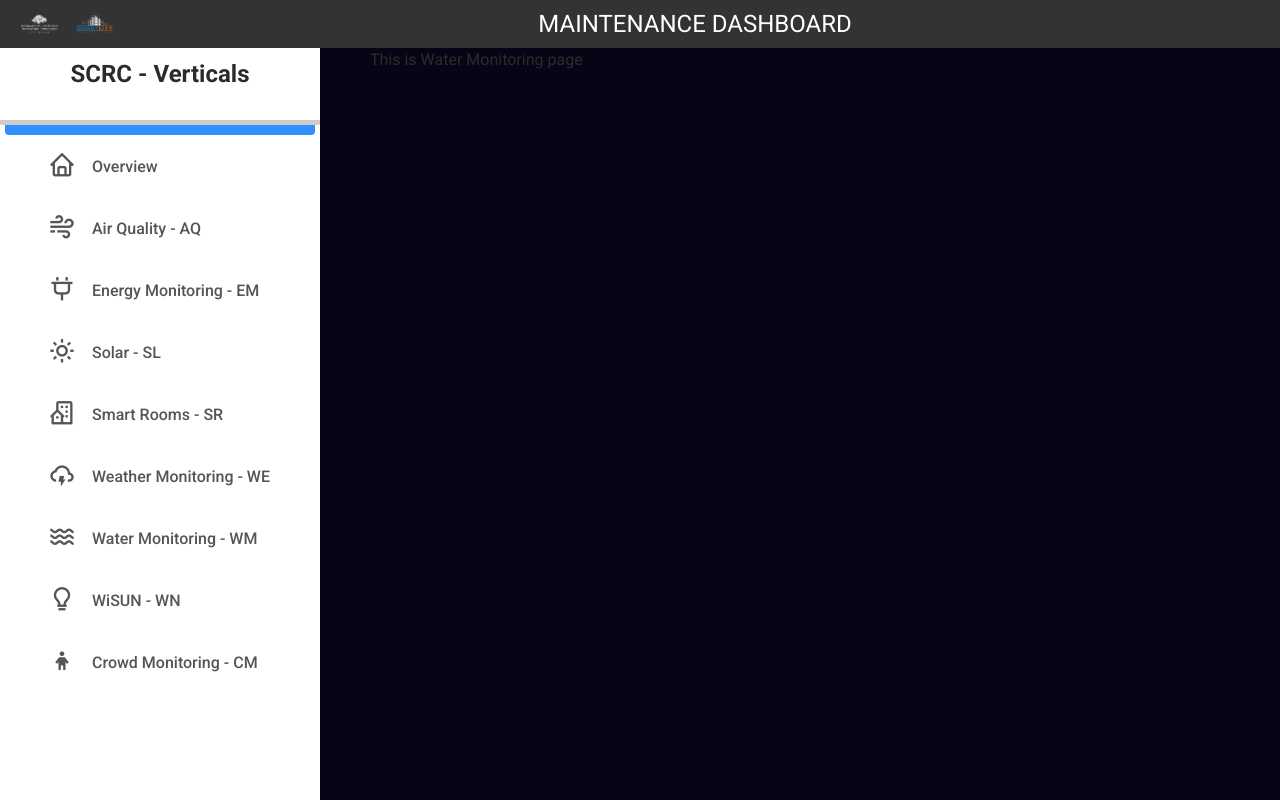
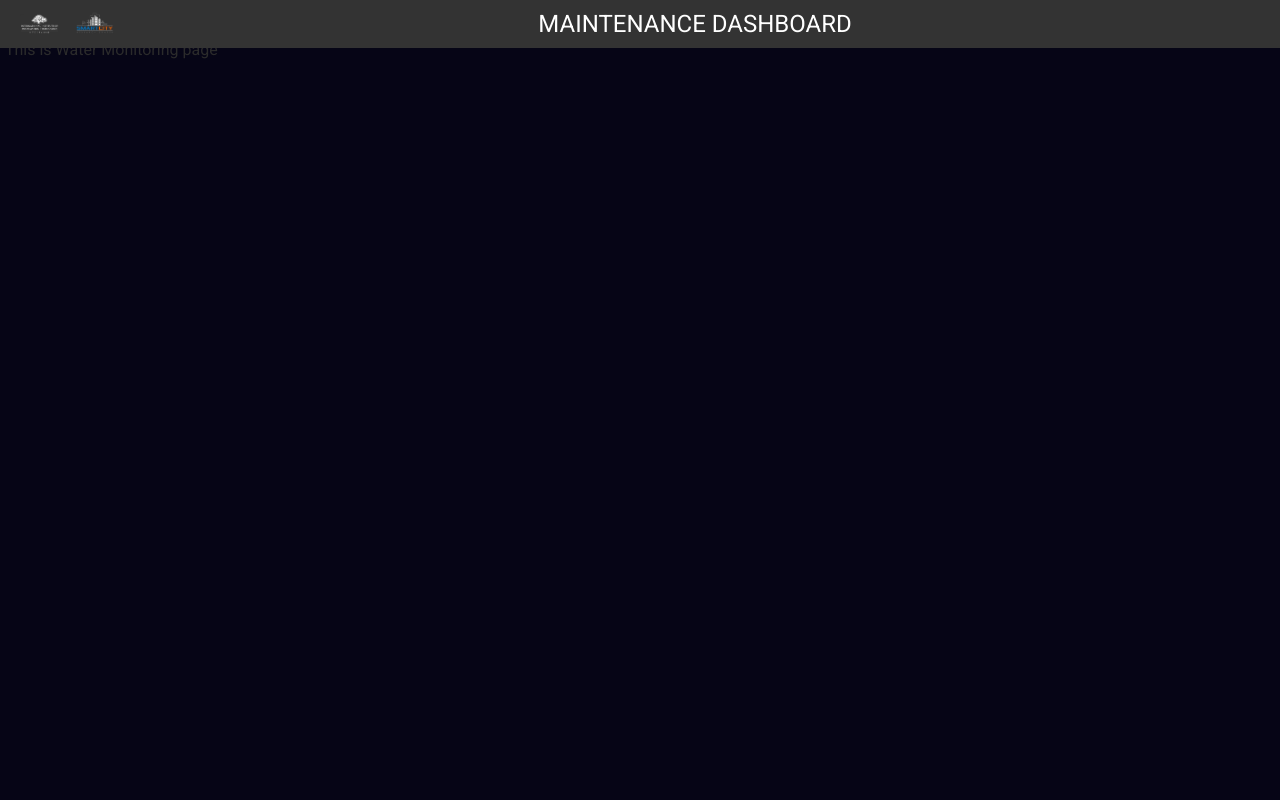
Before and after one commit to Likhithlpu/maintanence-dashboard, a React (Create React App) app: page /maintenance-dashboard/WM in a window 1280 px wide. Built offline with nearby package versions, Linux system fonts and the light colour scheme; a web font is replaced by a local one.

Commit message:
Updated File Names and Removed Side Nav Bar

```diff
--- a/package.json
+++ b/package.json
@@ -7,12 +7,16 @@
     "@canvasjs/charts": "^3.7.16",
     "@canvasjs/react-charts": "^1.0.0",
     "@canvasjs/stockcharts": "^1.7.16",
+    "@fortawesome/fontawesome-svg-core": "^6.4.2",
+    "@fortawesome/free-solid-svg-icons": "^6.4.2",
+    "@fortawesome/react-fontawesome": "^0.2.0",
     "@testing-library/jest-dom": "^5.17.0",
     "@testing-library/react": "^13.4.0",
     "@testing-library/user-event": "^13.5.0",
     "boxicons": "^2.1.4",
     "canvasjs-react-charts": "^1.0.5",
     "chart.js": "^4.3.3",
+    "font-awesome": "^4.7.0",
     "http-server": "^14.1.1",
     "react": "^18.2.0",
     "react-chartjs-2": "^5.2.0",
--- a/src/App.js
+++ b/src/App.js
@@ -7,9 +7,9 @@ import 'boxicons/css/boxicons.min.css';
 import Air from './pages/AirQuality';
 import Energy from './pages/EnergyMonitoring';
 import Solar from './pages/SolarMonitoring';
-import SmartRooms from './pages/SmartRooms';
+import SmartRooms from './pages/SmartRooms-AC';
 import Weather from './pages/WeatherMonitoring';
-import Water from './pages/WaterMonitoring';
+import Water from './pages/WaterMonitoring-WaterDistribution';
 import Wisun from './pages/WiSUN';
 import Crowd from './pages/CrowdMonitoring';
 
@@ -27,17 +27,18 @@ function App() {
                     <Routes>
                         <Route path="/maintenance-dashboard/*" element={<AppLayout />}>
                             <Route index element={<HomePage />} />
-                            <Route path="aq" element={<Air />} />
-                            <Route path="em" element={<Energy />} />
 
-                            <Route path="sl" element={<Solar />} />
-                            <Route path="sr" element={<SmartRooms />} />
+                            <Route path="AQ" element={<Air />} />
+                            <Route path="EM" element={<Energy />} />
 
-                            <Route path="we" element={<Weather />} />
-                            <Route path="wm" element={<Water />} />
+                            <Route path="SL" element={<Solar />} />
+                            <Route path="SR" element={<SmartRooms />} />
 
-                            <Route path="wn" element={<Wisun />} />
-                            <Route path="cm" element={<Crowd />} />
+                            <Route path="WE" element={<Weather />} />
+                            <Route path="WM" element={<Water />} />
+
+                            <Route path="WN" element={<Wisun />} />
+                            <Route path="CM" element={<Crowd />} />
                         </Route>
                     </Routes>
                 </div>
--- a/src/components/layout/AppLayout.js
+++ b/src/components/layout/AppLayout.js
@@ -1,11 +1,11 @@
 import { Outlet } from "react-router-dom";
-import Sidebar from "../sidebar/Sidebar";
-
+// import Sidebar from "../sidebar/Sidebar";
+//Write <Sidebar /> Before Outlet to get sidebar and change padding to 50px 0px 0px 450px
 const AppLayout = () => {
     return <div style={{
-        padding: '50px 0px 0px 370px'
+        padding: '40px 5px'
     }}>
-        <Sidebar />
+
         <Outlet />
     </div>;
 };
--- a/src/components/sidebar/Sidebar.jsx
+++ b/src/components/sidebar/Sidebar.jsx
@@ -1,6 +1,9 @@
 import { useEffect, useRef, useState } from 'react';
 import { Link, useLocation } from 'react-router-dom';
+import { FontAwesomeIcon } from '@fortawesome/react-fontawesome';
+import { faFan,faPeopleArrows,faWind } from '@fortawesome/free-solid-svg-icons';
 import './sidebar.css';
+
 
 const sidebarNavItems = [
     {
@@ -10,57 +13,66 @@ const sidebarNavItems = [
         section: ''
     },
     {
-        display: 'Air Quality - AQ',
-        icon: <i className='bx bx-wind'></i>,
-        to: '/maintenance-dashboard/aq',
-        section: 'aq'
-    },
-
-    {
-        display: 'Energy Monitoring - EM',
-        icon: <i className='bx bx-plug'></i>,
-        to: '/maintenance-dashboard/em',
-        section: 'em'
-    },
-
-    {
-        display: 'Solar - SL',
-        icon: <i className='bx bx-sun'></i>,
-        to: '/maintenance-dashboard/sl',
-        section: 'sl'
+        display: 'Air Quality',
+        icon: <FontAwesomeIcon icon={faPeopleArrows}/>,
+        to: '/maintenance-dashboard/AQ',
+        section: 'AQ'
     },
     {
-        display: 'Smart Rooms - SR',
-        icon: <i className='bx bx-building-house'></i>,
-        to: '/maintenance-dashboard/sr',
-        section: 'sr'
+        display: 'Crowd Monitoring',
+        icon: <FontAwesomeIcon icon={faPeopleArrows}/>,
+        to: '/maintenance-dashboard/CM',
+        section: 'CM'
     },
     {
-        display: 'Weather Monitoring - WE',
-        icon: <i className='bx bx-cloud-lightning'></i>,
-        to: '/maintenance-dashboard/we',
-        section: 'we'
+        display: 'Energy Monitoring',
+        icon: <FontAwesomeIcon icon={faPeopleArrows}/>,
+        to: '/maintenance-dashboard/EM',
+        section: 'EM'
     },
     {
-        display: 'Water Monitoring - WM',
-        icon: <i className='bx bx-water'></i>,
-        to: '/maintenance-dashboard/wm',
-        section: 'wm'
+        display: 'Solar Power Generation',
+        icon: <FontAwesomeIcon icon={faPeopleArrows}/>,
+        to: '/maintenance-dashboard/SL',
+        section: 'SL'
     },
     {
-        display: 'WiSUN - WN',
-        icon: <i className='bx bx-bulb'></i>,
-        to: '/maintenance-dashboard/wn',
-        section: 'wn'
+        display: 'Smart Rooms Air Conditioner',
+        icon: <FontAwesomeIcon icon={faFan}/>,
+        to: '/maintenance-dashboard/SR-AC',
+        section: 'SR-AC'
     },
     {
-        display: 'Crowd Monitoring - CM',
-        icon: <i className='bx bx-child'></i>,
-        to: '/maintenance-dashboard/cm',
-        section: 'cm'
-    }
-]
-
+        display: 'Smart Rooms Energy Monitoring',
+        icon: <FontAwesomeIcon icon={faPeopleArrows}/>,
+        to: '/maintenance-dashboard/SR-EM',
+        section: 'SR-EM'
+    },
+    {
+        display: 'Smart Rooms Occupancy',
+        icon: <FontAwesomeIcon icon={faPeopleArrows}/>,
+        to: '/maintenance-dashboard/SR-OC',
+        section: 'SR-OC'
+    },
+    {
+        display: 'Weather Monitoring',
+        icon: <FontAwesomeIcon icon={faPeopleArrows}/>,
+        to: '/maintenance-dashboard/WE',
+        section: 'WE'
+    },
+    {
+        display: 'Water Monitoring',
+        icon: <FontAwesomeIcon icon={faPeopleArrows}/>,
+        to: '/maintenance-dashboard/WM',
+        section: 'WM'
+    },
+    {
+        display: 'WiSUN',
+        icon: <FontAwesomeIcon icon={faPeopleArrows}/>,
+        to: '/maintenance-dashboard/WN',
+        section: 'WN'
+    },
+];
 
 
 const Sidebar = () => {
--- /dev/null
+++ b/src/pages/SmartRooms-AQ.jsx
@@ -0,0 +1,6 @@
+const SmartRooms = () => {
+    return <div>This is Smart Rooms page</div>;
+};
+
+
+export default SmartRooms;
--- /dev/null
+++ b/src/pages/SmartRooms-EM.jsx
@@ -0,0 +1,6 @@
+const SmartRooms = () => {
+    return <div>This is Smart Rooms page</div>;
+};
+
+
+export default SmartRooms;
--- /dev/null
+++ b/src/pages/SmartRooms-OC copy.jsx
@@ -0,0 +1,6 @@
+const SmartRooms = () => {
+    return <div>This is Smart Rooms page</div>;
+};
+
+
+export default SmartRooms;
--- /dev/null
+++ b/src/pages/WaterMonitoring-WaterFlow.jsx
@@ -0,0 +1,6 @@
+const Water = () => {
+    return <div>This is Water Monitoring page</div>;
+};
+
+
+export default Water;
```
Also changed, not shown: src/components/sidebar/sidebar.css (line endings or trailing spaces), src/pages/SmartRooms-AC.jsx (renamed from src/pages/SmartRooms.jsx), src/pages/WaterMonitoring-WaterDistribution.jsx (renamed from src/pages/WaterMonitoring.jsx), 1 other file (tests, documents, lock files or other folders).
